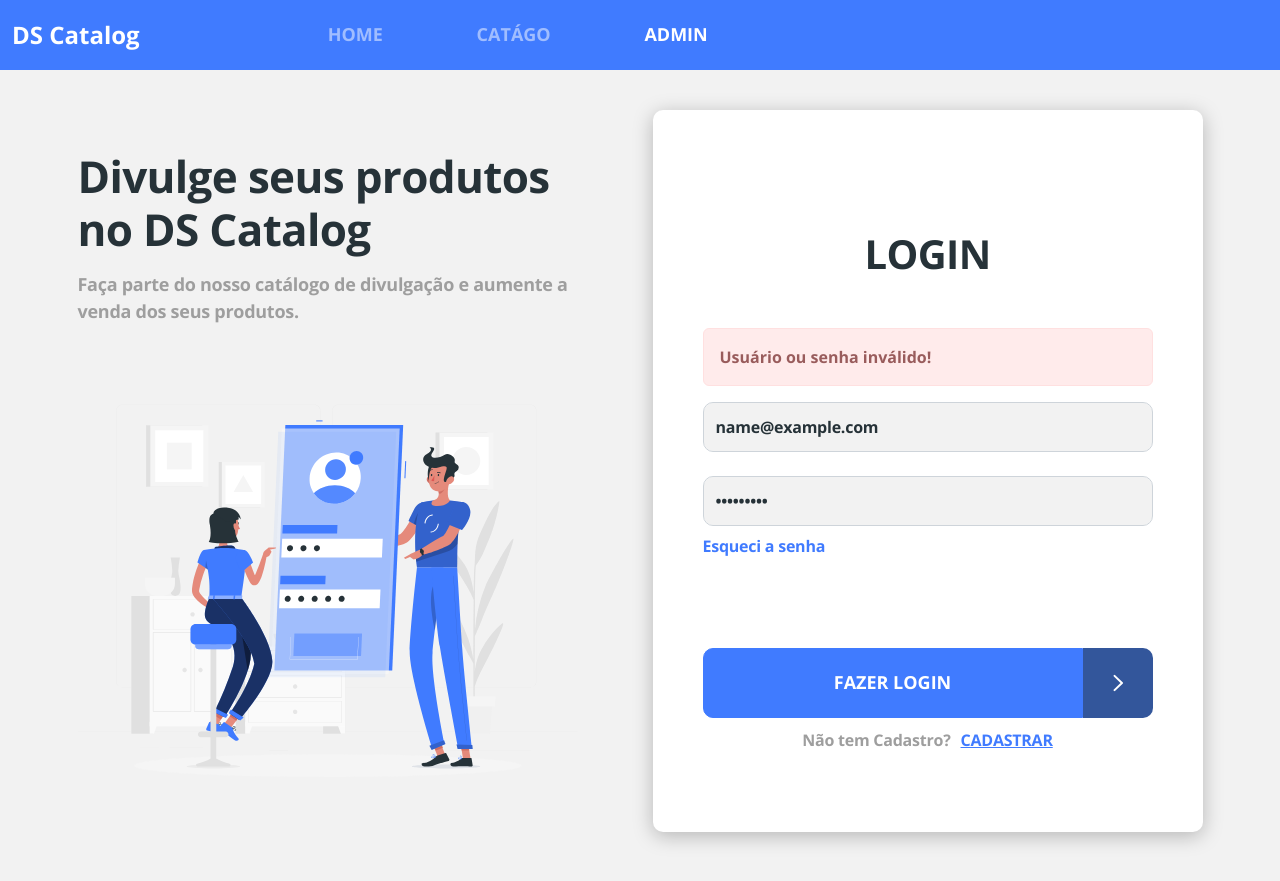
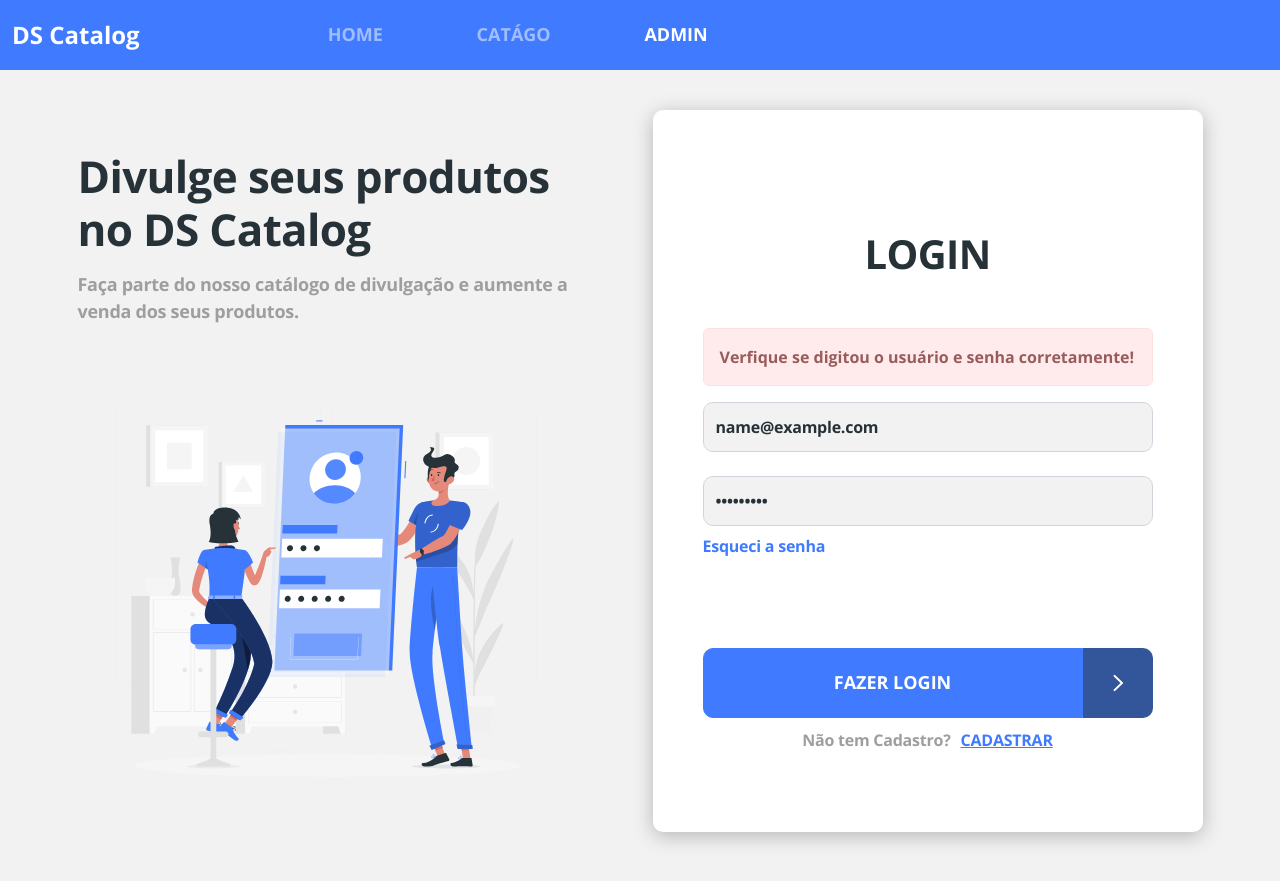
Before and after one commit to KEENNEEDYY/dscatalog-ecomerce, a React (Create React App) app in the folder frontweb/: page /admin/auth/login in a window 1280 px wide. Both pictures are taken after typing "name@example.com", "Sample123" into the empty fields and a click on the button "FAZER LOGIN". Built offline with nearby package versions, Linux system fonts and the light colour scheme; no server answers; the HTML template or start-up script is replaced by a standard one.

Commit message:
Form validation

```diff
--- a/frontweb/src/pages/Admin/Auth/Login/index.tsx
+++ b/frontweb/src/pages/Admin/Auth/Login/index.tsx
@@ -14,7 +14,7 @@ const Login = () => {
 
   const [hasError, setHasError] = useState(false);
 
-    const { register, handleSubmit } = useForm<FormData>();
+    const { register, handleSubmit, formState: {errors} } = useForm<FormData>();
 
     const onSubmit = (formData : FormData) => {
         requestBackendLogin(formData)
@@ -34,25 +34,35 @@ const Login = () => {
       <h1>Login</h1>
       { hasError &&
         <div className="alert alert-danger">
-          Usuário ou senha inválido!
+          Verfique se digitou o usuário e senha corretamente!
         </div>
       }
       <form onSubmit={handleSubmit(onSubmit)}>
         <div className="mb-4">
-          <input {...register("username")}
+          <input {...register("username", {
+            required: 'Campo obrigatório',
+            pattern: {
+              value: /^[A-Z0-9._%+-]+@[A-Z0-9.-]+\.[A-Z]{2,}$/i,
+              message: 'Email inválido!'
+            }
+           })}
             type="text"
             className="form-control base-input"
             placeholder="Email"
             name="username"
           />
+          <div className="invalid-feedback d-block">{errors.username?.message}</div>
         </div>
         <div className="mb-2">
-          <input {...register("password")}
+          <input {...register("password", {
+            required: 'Campo obrigatório'
+           })}
             type="password"
             className="form-control base-input"
             placeholder="Password"
             name="password"
             />
+            <div className="invalid-feedback d-block">{errors.password?.message}</div>
         </div>
         <Link to="/auth/recover" className="login-link-recover">
             Esqueci a senha
```
